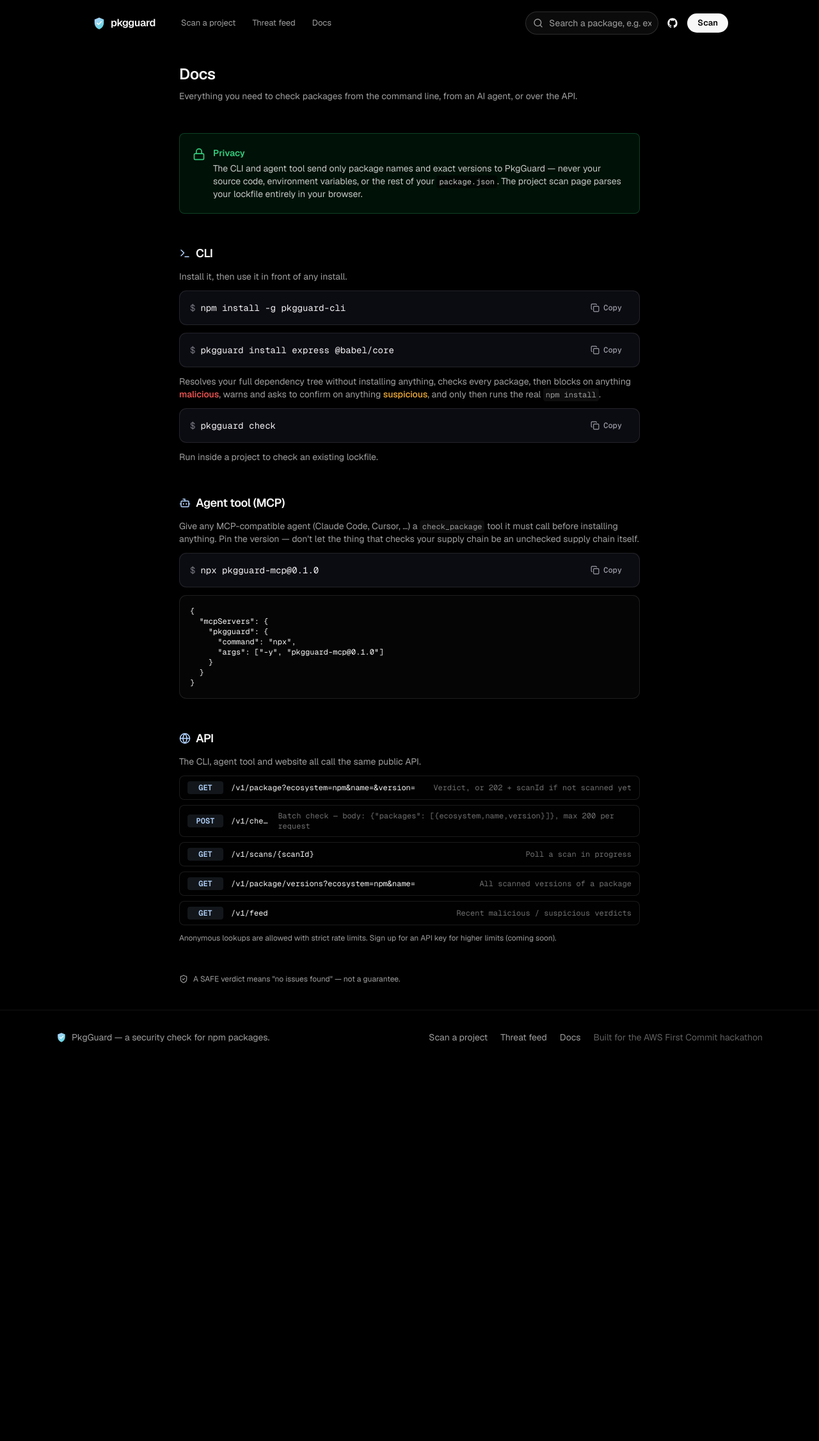
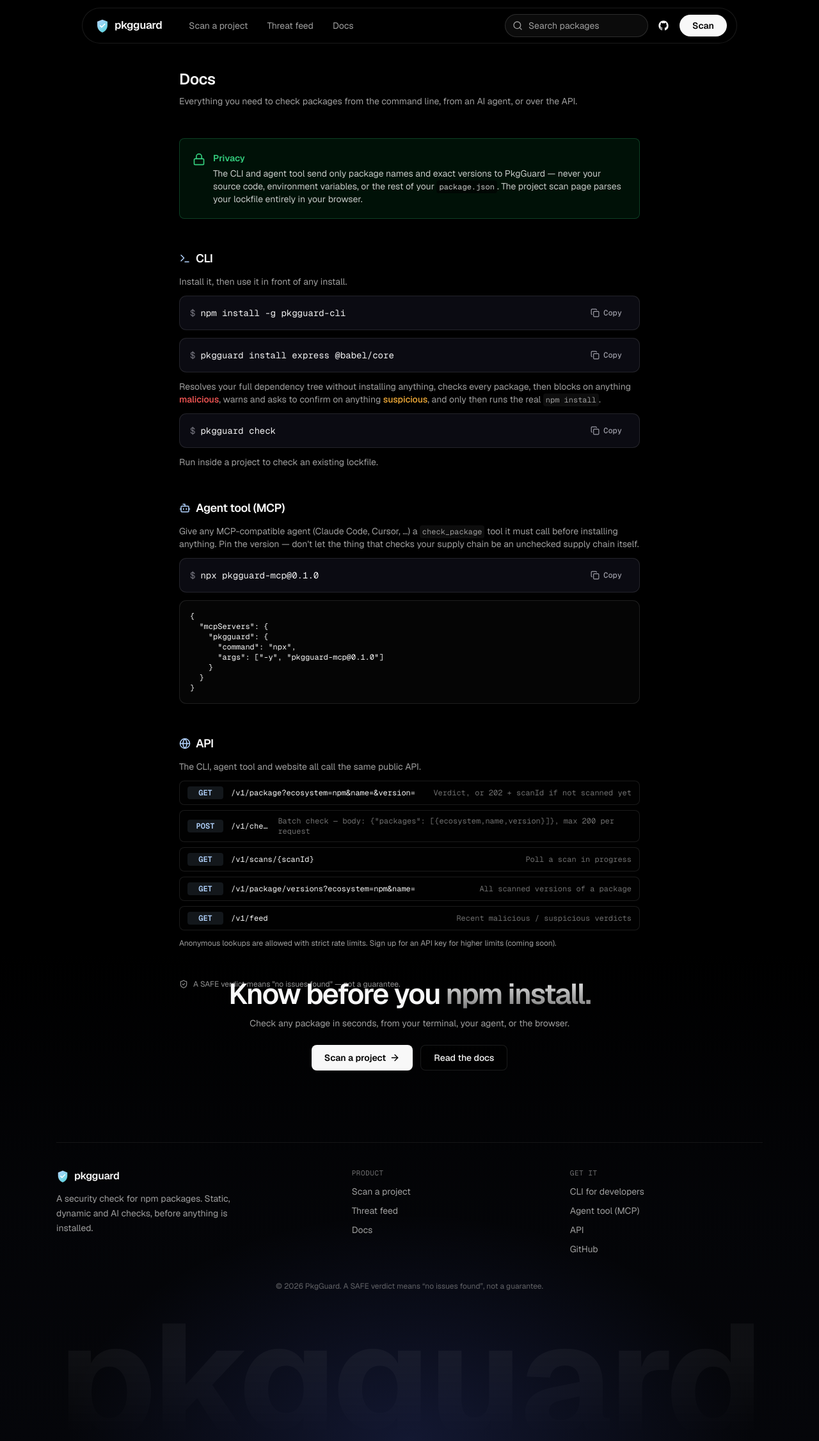
Before and after one commit to mahirabidi12/Vault, a Next.js app in the folder web/: page /docs in a window 1280 px wide. Shown: the whole page at 64% size. Before the commit the page ends 1663 px from the top, so only its background shows below. Built offline with nearby package versions, Linux system fonts and the light colour scheme.

Commit message:
Web: navbar scrolls away instead of following the page

```diff
--- a/web/src/app/docs/page.tsx
+++ b/web/src/app/docs/page.tsx
@@ -27,7 +27,7 @@
         </div>
       </div>
 
-      <Section icon={Terminal} title="CLI">
+      <Section id="cli" icon={Terminal} title="CLI">
         <p className="text-sm text-muted-foreground">Install it, then use it in front of any install.</p>
         <TerminalBlock command="npm install -g pkgguard-cli" />
         <TerminalBlock command="pkgguard install express @babel/core" />
@@ -41,7 +41,7 @@
         <p className="text-sm text-muted-foreground">Run inside a project to check an existing lockfile.</p>
       </Section>
 
-      <Section icon={Bot} title="Agent tool (MCP)">
+      <Section id="mcp" icon={Bot} title="Agent tool (MCP)">
         <p className="text-sm text-muted-foreground">
           Give any MCP-compatible agent (Claude Code, Cursor, …) a <code className="rounded bg-muted px-1 py-0.5 text-xs">check_package</code> tool
           it must call before installing anything. Pin the version — don&apos;t let the thing that checks your
@@ -60,7 +60,7 @@
         </pre>
       </Section>
 
-      <Section icon={Globe} title="API">
+      <Section id="api" icon={Globe} title="API">
         <p className="text-sm text-muted-foreground">
           The CLI, agent tool and website all call the same public API.
         </p>
@@ -86,16 +86,18 @@
 }
 
 function Section({
+  id,
   icon: Icon,
   title,
   children,
 }: {
+  id: string;
   icon: typeof Terminal;
   title: string;
   children: ReactNode;
 }) {
   return (
-    <section className="flex flex-col gap-3">
+    <section id={id} className="flex scroll-mt-24 flex-col gap-3">
       <h2 className="flex items-center gap-2 text-lg font-semibold tracking-tight">
         <Icon className="size-4.5 text-brand" />
         {title}
--- a/web/src/app/page.tsx
+++ b/web/src/app/page.tsx
@@ -6,7 +6,6 @@
 import { GetStarted } from "@/components/home/get-started";
 import { RequestFlow } from "@/components/home/request-flow";
 import { LiveStats } from "@/components/home/live-stats";
-import { RecentThreats } from "@/components/home/recent-threats";
 import { ScanJourney } from "@/components/home/scan-journey";
 import { Button } from "@/components/ui/button";
 import { ArrowRight } from "lucide-react";
@@ -15,14 +14,10 @@
   return (
     <div className="flex flex-col">
       {/* Hero */}
-      <section className="relative flex -mt-[60px] min-h-screen flex-col items-center justify-center overflow-hidden">
+      <section className="relative flex -mt-[68px] min-h-screen flex-col items-center justify-center overflow-hidden">
         <AuroraField className="pointer-events-none absolute inset-0 h-full w-full [mask-image:linear-gradient(to_bottom,black_65%,transparent_100%)]" />
         <div aria-hidden className="pointer-events-none absolute inset-0 bg-[radial-gradient(ellipse_45%_42%_at_50%_46%,rgba(0,0,0,0.55),transparent_100%)]" />
           <div className="relative flex max-w-4xl flex-col items-center gap-7 px-4 py-24 text-center">
-            <span className="animate-fade-up kicker inline-flex items-center gap-1.5 rounded-full border border-border bg-black/60 px-3 py-1.5 text-muted-foreground">
-              <span className="size-1.5 rounded-full bg-safe" />
-              Built for the AWS First Commit hackathon
-            </span>
             <h1
               className="animate-fade-up text-balance text-[clamp(2.8rem,8vw,6rem)] font-bold leading-[1.02] tracking-[-0.05em]"
               style={{ animationDelay: "80ms" }}
@@ -58,9 +53,6 @@
               </p>
             </div>
           </div>
-          <p className="kicker absolute inset-x-0 bottom-6 text-center text-muted-foreground/70">
-            Checked against npm registry · OSV.dev · SafeDep · AI code review
-          </p>
       </section>
 
       <Ticker />
@@ -96,19 +88,6 @@
         </div>
         <div aria-hidden className="pointer-events-none absolute inset-x-0 bottom-0 z-10 h-32 bg-gradient-to-t from-background to-transparent" />
       </div>
-
-      {/* Recent threats */}
-      <section className="mx-auto w-full max-w-5xl px-4 pb-24 sm:px-6">
-        <div className="flex flex-col gap-4">
-          <div className="flex items-center justify-between">
-            <h2 className="font-display text-lg font-semibold tracking-tight">Recently caught</h2>
-            <Button variant="ghost" size="sm" render={<Link href="/feed" />} nativeButton={false}>
-              View feed <ArrowRight className="size-3.5" />
-            </Button>
-          </div>
-          <Reveal delay={100}><RecentThreats /></Reveal>
-        </div>
-      </section>
     </div>
   );
 }
--- a/web/src/components/home/scan-journey.tsx
+++ b/web/src/components/home/scan-journey.tsx
@@ -131,7 +131,7 @@
       <ThreeWays />
 
       <section ref={ref} aria-label="How a package gets tested, step by step" style={{ height: `${journeyHeightVh}vh` }} className="relative mt-16">
-        <div className="sticky top-0 flex h-[100svh] flex-col overflow-hidden pt-[68px]">
+        <div className="sticky top-0 flex h-[100svh] flex-col overflow-hidden pt-6">
           <Glow stage={stage.id} t={t} />
 
           {/* Progress rail */}
--- a/web/src/components/site-footer.tsx
+++ b/web/src/components/site-footer.tsx
@@ -1,20 +1,99 @@
 import Link from "next/link";
+import { ArrowRight } from "lucide-react";
 import { Logo } from "@/components/logo";
+
+const COLUMNS = [
+  {
+    title: "Product",
+    links: [
+      { href: "/scan", label: "Scan a project" },
+      { href: "/feed", label: "Threat feed" },
+      { href: "/docs", label: "Docs" },
+    ],
+  },
+  {
+    title: "Get it",
+    links: [
+      { href: "/docs#cli", label: "CLI for developers" },
+      { href: "/docs#mcp", label: "Agent tool (MCP)" },
+      { href: "/docs#api", label: "API" },
+      { href: "https://github.com/mahirabidi12/Vault", label: "GitHub" },
+    ],
+  },
+];
 
 export function SiteFooter() {
   return (
-    <footer className="border-t border-border/70">
-      <div className="mx-auto flex max-w-6xl flex-col gap-4 px-4 py-8 text-sm text-muted-foreground sm:flex-row sm:items-center sm:justify-between sm:px-6">
-        <div className="flex items-center gap-2">
-          <Logo className="size-4" />
-          <span>PkgGuard — a security check for npm packages.</span>
+    <footer className="relative isolate z-20 -mt-24 overflow-hidden">
+      {/* melts the page into the footer instead of cutting it off */}
+      <div aria-hidden className="pointer-events-none absolute inset-x-0 top-0 -z-10 h-full bg-gradient-to-b from-transparent via-[#05060a]/70 to-[#05060a]" />
+      <div
+        aria-hidden
+        className="pointer-events-none absolute inset-x-0 bottom-0 -z-10 h-2/3 bg-[radial-gradient(ellipse_60%_100%_at_50%_100%,rgba(90,115,255,0.16),transparent_70%)]"
+      />
+
+      <div className="mx-auto max-w-6xl px-4 pb-10 pt-8 sm:px-6">
+        <div className="mx-auto max-w-2xl pb-24 pt-2 text-center sm:pb-28">
+          <h2 className="text-balance text-[clamp(1.8rem,4vw,2.8rem)] font-semibold leading-[1.05] tracking-[-0.04em]">
+            Know before you <span className="text-fade">npm install.</span>
+          </h2>
+          <p className="mt-3 text-sm text-muted-foreground">
+            Check any package in seconds, from your terminal, your agent, or the browser.
+          </p>
+          <div className="mt-6 flex flex-wrap justify-center gap-3">
+            <Link
+              href="/scan"
+              className="inline-flex h-10 items-center gap-1.5 rounded-lg bg-foreground px-5 text-sm font-semibold text-background transition-opacity hover:opacity-90"
+            >
+              Scan a project <ArrowRight className="size-4" />
+            </Link>
+            <Link
+              href="/docs"
+              className="inline-flex h-10 items-center rounded-lg border border-border bg-black/40 px-5 text-sm font-medium transition-colors hover:bg-white/5"
+            >
+              Read the docs
+            </Link>
+          </div>
         </div>
-        <nav className="flex flex-wrap items-center gap-x-5 gap-y-2">
-          <Link href="/scan" className="hover:text-foreground">Scan a project</Link>
-          <Link href="/feed" className="hover:text-foreground">Threat feed</Link>
-          <Link href="/docs" className="hover:text-foreground">Docs</Link>
-          <span className="text-muted-foreground/60">Built for the AWS First Commit hackathon</span>
-        </nav>
+
+        <div className="grid gap-10 border-t border-white/[0.07] pt-10 sm:grid-cols-[1.4fr_1fr_1fr]">
+          <div className="flex flex-col gap-3">
+            <span className="flex items-center gap-2 font-display text-base font-semibold">
+              <Logo className="size-5" />
+              pkgguard
+            </span>
+            <p className="max-w-xs text-sm leading-relaxed text-muted-foreground">
+              A security check for npm packages. Static, dynamic and AI checks, before anything is installed.
+            </p>
+          </div>
+          {COLUMNS.map((col) => (
+            <nav key={col.title} aria-label={col.title} className="flex flex-col gap-2.5 text-sm">
+              <span className="font-mono text-[11px] uppercase tracking-wider text-muted-foreground/70">{col.title}</span>
+              {col.links.map((l) => (
+                <Link
+                  key={l.label}
+                  href={l.href}
+                  {...(l.href.startsWith("http") ? { target: "_blank", rel: "noreferrer" } : {})}
+                  className="w-fit text-muted-foreground transition-colors hover:text-foreground"
+                >
+                  {l.label}
+                </Link>
+              ))}
+            </nav>
+          ))}
+        </div>
+
+        <p className="mt-10 text-center text-xs text-muted-foreground/60">
+          © {new Date().getFullYear()} PkgGuard. A SAFE verdict means &ldquo;no issues found&rdquo;, not a guarantee.
+        </p>
+      </div>
+
+      {/* oversized wordmark that fades out at the very bottom */}
+      <div
+        aria-hidden
+        className="pointer-events-none select-none overflow-hidden text-center font-display text-[clamp(4rem,19vw,17rem)] font-bold leading-[0.8] tracking-[-0.06em] text-white/[0.045] [mask-image:linear-gradient(to_bottom,black_30%,transparent_100%)]"
+      >
+        pkgguard
       </div>
     </footer>
   );
--- a/web/src/components/site-header.tsx
+++ b/web/src/components/site-header.tsx
@@ -1,12 +1,8 @@
-"use client";
-
-import * as React from "react";
 import Link from "next/link";
 import { Logo } from "@/components/logo";
 import { SearchBar } from "@/components/search-bar";
 import { Button } from "@/components/ui/button";
 import { GithubIcon } from "@/components/icons/github-icon";
-import { cn } from "@/lib/utils";
 
 const NAV = [
   { href: "/scan", label: "Scan a project" },
@@ -15,26 +11,13 @@
 ];
 
 export function SiteHeader() {
-  const [scrolled, setScrolled] = React.useState(false);
-  React.useEffect(() => {
-    const on = () => setScrolled(window.scrollY > 24);
-    on();
-    window.addEventListener("scroll", on, { passive: true });
-    return () => window.removeEventListener("scroll", on);
-  }, []);
-
   return (
-    <header className="pointer-events-none sticky top-0 z-40 px-3 pt-3">
+    <header className="pointer-events-none relative z-40 px-3 pt-3">
       <div
-        className={cn(
-          "pointer-events-auto mx-auto flex h-12 max-w-5xl items-center gap-3 rounded-full border px-3 pl-4 transition-all duration-300",
-          scrolled
-            ? "border-white/10 bg-black/70 shadow-[0_8px_30px_rgba(0,0,0,0.6)] backdrop-blur-md"
-            : "border-transparent bg-transparent"
-        )}
+        className="pointer-events-auto mx-auto flex h-14 max-w-5xl items-center gap-3 rounded-full border border-white/10 bg-black/40 px-3.5 pl-5 backdrop-blur-md"
       >
-        <Link href="/" className="flex shrink-0 items-center gap-2 text-[16px] font-semibold tracking-tight">
-          <Logo className="size-5" />
+        <Link href="/" className="flex shrink-0 items-center gap-2 text-[17px] font-semibold tracking-tight">
+          <Logo className="size-[22px]" />
           pkgguard
         </Link>
 
@@ -43,7 +26,7 @@
             <Link
               key={item.href}
               href={item.href}
-              className="rounded-full px-3 py-1.5 text-[13px] text-muted-foreground transition-colors hover:bg-white/8 hover:text-foreground"
+              className="rounded-full px-3.5 py-2 text-[14px] text-muted-foreground transition-colors hover:bg-white/8 hover:text-foreground"
             >
               {item.label}
             </Link>
@@ -51,17 +34,17 @@
         </nav>
 
         <div className="ml-auto flex items-center gap-1.5">
-          <SearchBar className="hidden w-52 lg:block" />
+          <SearchBar className="hidden w-56 lg:block" placeholder="Search packages" />
           <Button
             variant="ghost"
             size="icon"
-            className="rounded-full"
+            className="size-9 rounded-full"
             nativeButton={false}
-            render={<a href="https://github.com" target="_blank" rel="noreferrer" aria-label="PkgGuard on GitHub" />}
+            render={<a href="https://github.com/mahirabidi12/Vault" target="_blank" rel="noreferrer" aria-label="PkgGuard on GitHub" />}
           >
             <GithubIcon className="size-4" />
           </Button>
-          <Button size="sm" className="h-8 rounded-full px-4 text-[13px] font-semibold" render={<Link href="/scan" />} nativeButton={false}>
+          <Button size="sm" className="h-9 rounded-full px-5 text-[14px] font-semibold" render={<Link href="/scan" />} nativeButton={false}>
             Scan
           </Button>
         </div>
```
Also changed, not shown: web/src/components/home/recent-threats.tsx (deleted, +0 -45 lines), web/src/components/home/request-flow.tsx (+22 -13 lines), 1 other file (tests, documents, lock files or other folders).
